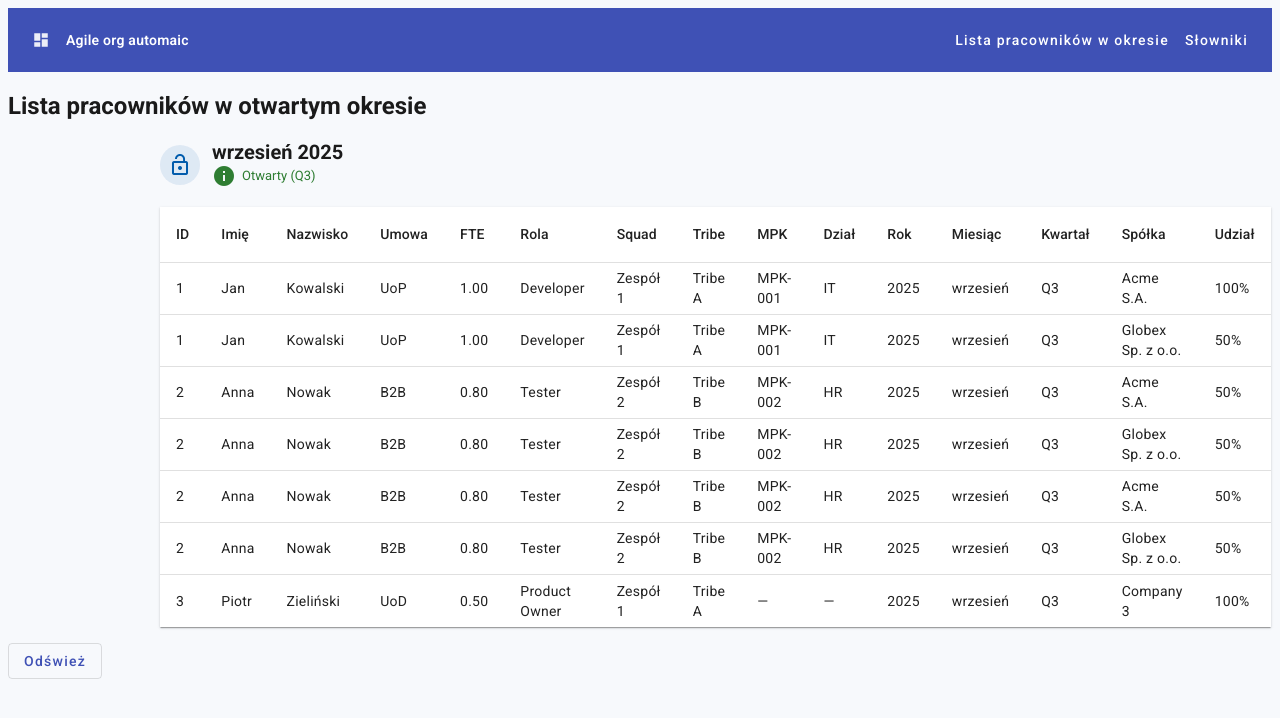
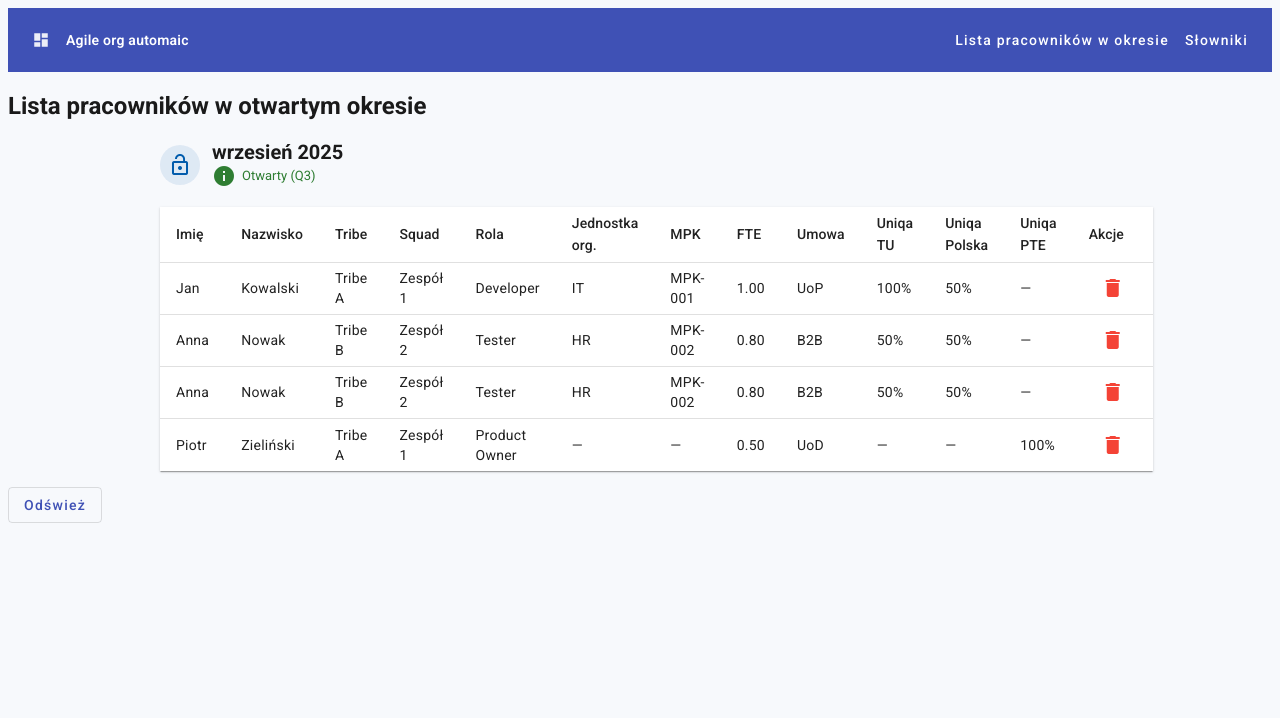
Before and after one commit to Kawczyn/agile-org-automatic, an Angular app: page /okres in a window 1280 px wide. Shown: the top 718 px of the page. Built offline with nearby package versions, Linux system fonts and the light colour scheme.

Commit message:
fix table employes

```diff
--- a/src/app/periods/open-period-page.component.html
+++ b/src/app/periods/open-period-page.component.html
@@ -1,7 +1,7 @@
 <section class="open-period-page">
   <h2 class="page-title">Lista pracowników w otwartym okresie</h2>
   <div class="page-content">
-    <app-open-period-viewer [period]="period()"></app-open-period-viewer>
+  <app-open-period-viewer [period]="period()" (delete)="onDelete($event)"></app-open-period-viewer>
   </div>
   <div class="page-actions">
     <button mat-stroked-button color="primary" (click)="reload()">Odśwież</button>
--- a/src/app/periods/open-period-page.component.ts
+++ b/src/app/periods/open-period-page.component.ts
@@ -60,4 +60,21 @@ export class OpenPeriodPageComponent implements OnInit {
         error: (e) => this.error.set(String(e?.message ?? e)),
       });
   }
+
+  onDelete(evt: { employeeId: number; assignmentId?: number | null }) {
+    const current = this.period();
+    if (!current) return;
+    const updated = {
+      ...current,
+      employees: (current.employees ?? []).map(e => {
+        if (e.id !== evt.employeeId) return e;
+        // Jeśli brak assignmentId -> usuń pracownika
+        if (!evt.assignmentId) return null;
+        const remainingAssignments = (e.assignments ?? []).filter(a => a.id !== evt.assignmentId);
+        if (remainingAssignments.length === 0) return null;
+        return { ...e, assignments: remainingAssignments };
+      }).filter(e => e != null) as any[]
+    } as typeof current;
+    this.period.set(updated);
+  }
 }
--- a/src/app/periods/open-period-viewer.component.html
+++ b/src/app/periods/open-period-viewer.component.html
@@ -21,81 +21,79 @@
 
     <ng-container *ngIf="period as p">
       <div class="employees" *ngIf="dictsReady; else loadingDicts">
-        <table mat-table [dataSource]="flattenedRows()" class="mat-elevation-z1 employees-table">
-          <ng-container matColumnDef="id">
-            <th mat-header-cell *matHeaderCellDef> ID </th>
-            <td mat-cell *matCellDef="let r"> {{ r.id }} </td>
-          </ng-container>
-
+  <table mat-table [dataSource]="flattenedRows()" class="mat-elevation-z1 employees-table">
+          <!-- Imię -->
           <ng-container matColumnDef="firstName">
             <th mat-header-cell *matHeaderCellDef> Imię </th>
             <td mat-cell *matCellDef="let r"> {{ r.firstName || '—' }} </td>
           </ng-container>
 
+          <!-- Nazwisko -->
           <ng-container matColumnDef="lastName">
             <th mat-header-cell *matHeaderCellDef> Nazwisko </th>
             <td mat-cell *matCellDef="let r"> {{ r.lastName || '—' }} </td>
           </ng-container>
 
+          <!-- Tribe -->
+          <ng-container matColumnDef="tribe">
+            <th mat-header-cell *matHeaderCellDef> Tribe </th>
+            <td mat-cell *matCellDef="let r"> {{ tribeNameForSquad(r.assignment?.squadId) || '—' }} </td>
+          </ng-container>
+
+          <!-- Squad -->
+            <ng-container matColumnDef="squad">
+              <th mat-header-cell *matHeaderCellDef> Squad </th>
+              <td mat-cell *matCellDef="let r"> {{ squadName(r.assignment?.squadId) }} </td>
+            </ng-container>
+
+          <!-- Rola -->
+          <ng-container matColumnDef="role">
+            <th mat-header-cell *matHeaderCellDef> Rola </th>
+            <td mat-cell *matCellDef="let r"> {{ roleName(r.assignment?.roleId) }} </td>
+          </ng-container>
+
+          <!-- Jednostka organizacyjna (department) -->
+          <ng-container matColumnDef="department">
+            <th mat-header-cell *matHeaderCellDef> Jednostka org. </th>
+            <td mat-cell *matCellDef="let r"> {{ departmentName(r.assignment?.departmentId) }} </td>
+          </ng-container>
+
+          <!-- MPK -->
+          <ng-container matColumnDef="mpk">
+            <th mat-header-cell *matHeaderCellDef> MPK </th>
+            <td mat-cell *matCellDef="let r"> {{ mpkName(r.assignment?.mpkId) }} </td>
+          </ng-container>
+
+          <!-- FTE -->
+          <ng-container matColumnDef="fte">
+            <th mat-header-cell *matHeaderCellDef> FTE </th>
+            <td mat-cell *matCellDef="let r"> {{ fteText(r.assignment?.fte) }} </td>
+          </ng-container>
+
+          <!-- Format zatrudnienia (contractType) -->
           <ng-container matColumnDef="contractType">
             <th mat-header-cell *matHeaderCellDef> Umowa </th>
             <td mat-cell *matCellDef="let r"> {{ r.assignment?.contractType || '—' }} </td>
           </ng-container>
 
-          <ng-container matColumnDef="fte">
-            <th mat-header-cell *matHeaderCellDef> FTE </th>
-            <td mat-cell *matCellDef="let r"> {{ fteText(r.assignment?.fte) }} </td>
+          <ng-container matColumnDef="periodId">
+            <th mat-header-cell *matHeaderCellDef class="hidden-col">Period</th>
+            <td mat-cell *matCellDef="let r" class="hidden-col"> {{ r.assignment?.periodId ?? period?.id ?? '—' }} </td>
           </ng-container>
 
-          <ng-container matColumnDef="role">
-            <th mat-header-cell *matHeaderCellDef> Rola </th>
-            <td mat-cell *matCellDef="let r"> {{ roleName(r.assignment?.roleId) }} </td>
+          <!-- Dynamiczne kolumny spółek (pivot) -->
+          <ng-container *ngFor="let cid of companyIds" [matColumnDef]="'company_'+cid">
+            <th mat-header-cell *matHeaderCellDef> {{ companyName(cid) }} </th>
+            <td mat-cell *matCellDef="let r"> {{ shareForCompany(r.assignment, cid) }} </td>
           </ng-container>
 
-          <ng-container matColumnDef="squad">
-            <th mat-header-cell *matHeaderCellDef> Squad </th>
-            <td mat-cell *matCellDef="let r"> {{ squadName(r.assignment?.squadId) }} </td>
-          </ng-container>
-
-          <ng-container matColumnDef="tribe">
-            <th mat-header-cell *matHeaderCellDef> Tribe </th>
-            <td mat-cell *matCellDef="let r"> {{ tribeNameForSquad(r.assignment?.squadId) || '—' }} </td>
-          </ng-container>
-
-
-          <ng-container matColumnDef="mpk">
-            <th mat-header-cell *matHeaderCellDef> MPK </th>
-            <td mat-cell *matCellDef="let r"> {{ mpkName(r.assignment?.mpkId) }} </td>
-          </ng-container>
-
-          <ng-container matColumnDef="department">
-            <th mat-header-cell *matHeaderCellDef> Dział </th>
-            <td mat-cell *matCellDef="let r"> {{ departmentName(r.assignment?.departmentId) }} </td>
-          </ng-container>
-
-          <ng-container matColumnDef="year">
-            <th mat-header-cell *matHeaderCellDef> Rok </th>
-            <td mat-cell *matCellDef="let r"> {{ period?.year ?? '—' }} </td>
-          </ng-container>
-
-          <ng-container matColumnDef="month">
-            <th mat-header-cell *matHeaderCellDef> Miesiąc </th>
-            <td mat-cell *matCellDef="let r"> {{ monthName(period?.month) || '—' }} </td>
-          </ng-container>
-
-          <ng-container matColumnDef="quarter">
-            <th mat-header-cell *matHeaderCellDef> Kwartał </th>
-            <td mat-cell *matCellDef="let r"> Q{{ period?.quarter ?? '—' }} </td>
-          </ng-container>
-
-          <ng-container matColumnDef="company">
-            <th mat-header-cell *matHeaderCellDef> Spółka </th>
-            <td mat-cell *matCellDef="let r"> {{ companyName(r.companyId) }} </td>
-          </ng-container>
-
-          <ng-container matColumnDef="companyShare">
-            <th mat-header-cell *matHeaderCellDef> Udział </th>
-            <td mat-cell *matCellDef="let r"> {{ companyShare(r.assignment, r.companyId) }} </td>
+          <ng-container matColumnDef="actions">
+            <th mat-header-cell *matHeaderCellDef> Akcje </th>
+            <td mat-cell *matCellDef="let r">
+              <button mat-icon-button color="warn" (click)="deleteRow(r)" aria-label="Usuń">
+                <mat-icon>delete</mat-icon>
+              </button>
+            </td>
           </ng-container>
 
           <tr mat-header-row *matHeaderRowDef="displayedColumns"></tr>
--- a/src/app/periods/open-period-viewer.component.scss
+++ b/src/app/periods/open-period-viewer.component.scss
@@ -1,3 +1,7 @@
+/* Ukryta kolumna powiązania okresu */
+th.hidden-col, td.hidden-col {
+  display: none;
+}
 
 .period {
   max-width: 960px;
--- a/src/app/periods/open-period-viewer.component.ts
+++ b/src/app/periods/open-period-viewer.component.ts
@@ -1,4 +1,4 @@
-import { ChangeDetectionStrategy, ChangeDetectorRef, Component, Input, OnInit, inject } from '@angular/core';
+import { ChangeDetectionStrategy, ChangeDetectorRef, Component, Input, OnInit, inject, Output, EventEmitter } from '@angular/core';
 import { CommonModule } from '@angular/common';
 import { MatIconModule } from '@angular/material/icon';
 import { MatTableModule } from '@angular/material/table';
@@ -17,9 +17,12 @@ import { forkJoin, take } from 'rxjs';
 })
 export class OpenPeriodViewerComponent implements OnInit {
   @Input() period?: PeriodWithEmployeesDto | null;
-  displayedColumns = [
-    'id','firstName','lastName','contractType','fte','role','squad','tribe','mpk','department','year','month','quarter','company','companyShare'
+  @Output() delete = new EventEmitter<{ employeeId: number; assignmentId?: number | null }>();
+  private baseColumns: string[] = [
+    'firstName','lastName','tribe','squad','role','department','mpk','fte','contractType','periodId'
   ];
+  displayedColumns: string[] = [...this.baseColumns, 'actions'];
+  companyIds: number[] = [];
   displayedColumnsPeriod = ['id', 'year', 'month', 'quarter', 'isClosed'];
 
   private readonly dicts = inject(DictionariesService);
@@ -51,6 +54,9 @@ export class OpenPeriodViewerComponent implements OnInit {
         mpks?.forEach(m => { if (m?.id != null) this.mpksById.set(m.id, m.name ?? String(m.id)); });
         departments?.forEach(d => { if (d?.id != null) this.departmentsById.set(d.id, d.name ?? String(d.id)); });
         companies?.forEach(c => { if (c?.id != null) this.companiesById.set(c.id, c.name ?? `Company ${c.id}`); });
+        this.companyIds = (companies ?? []).map(c => c.id!).sort((a,b)=>a-b);
+        // Odtwórz listę kolumn: bazowe + dynamiczne kolumny spółek + actions
+        this.displayedColumns = [...this.baseColumns, ...this.companyIds.map(id => `company_${id}`), 'actions'];
         // Po zapełnieniu map oznacz słowniki jako gotowe.
         this.dictsReady = true;
         if (!this.dictsLogged) {
@@ -105,31 +111,22 @@ export class OpenPeriodViewerComponent implements OnInit {
     return this.period?.employees ?? [];
   }
 
-  // Zwraca wiersze zduplikowane per assignment i per company
+  // Wiersz per assignment (pivot kolumn spółek w poziomie)
   flattenedRows() {
     const rows: Array<{
       id: number;
       firstName?: string | null;
       lastName?: string | null;
       assignment: any | null;
-      companyId?: number | null;
     }> = [];
-
     for (const e of this.employees()) {
       const assigns = e.assignments ?? [];
       if (assigns.length === 0) {
-        rows.push({ id: e.id, firstName: e.firstName, lastName: e.lastName, assignment: null, companyId: null });
+        rows.push({ id: e.id, firstName: e.firstName, lastName: e.lastName, assignment: null });
         continue;
       }
       for (const a of assigns) {
-        const comps = a.companies ?? [];
-        if (comps.length === 0) {
-          rows.push({ id: e.id, firstName: e.firstName, lastName: e.lastName, assignment: a, companyId: null });
-          continue;
-        }
-        for (const c of comps) {
-          rows.push({ id: e.id, firstName: e.firstName, lastName: e.lastName, assignment: a, companyId: c.companyId });
-        }
+        rows.push({ id: e.id, firstName: e.firstName, lastName: e.lastName, assignment: a });
       }
     }
     return rows;
@@ -181,13 +178,13 @@ export class OpenPeriodViewerComponent implements OnInit {
   }
 
   companyName(id?: number | null): string {
-    if (id == null) return 'Company —';
+    if (id == null) return '';
     const key = Number(id);
     return this.companiesById.get(key) ?? `Company ${id}`;
   }
 
-  companyShare(a: { companies?: { companyId: number; share: number }[] | null } | null, companyId?: number | null): string {
-    if (!a || companyId == null) return '—';
+  shareForCompany(a: { companies?: { companyId: number; share: number }[] | null } | null, companyId: number): string {
+    if (!a) return '—';
     const found = (a.companies ?? []).find(c => c.companyId === companyId);
     if (!found) return '—';
     const share = Number(found.share);
@@ -202,4 +199,11 @@ export class OpenPeriodViewerComponent implements OnInit {
     if (Number.isNaN(n)) return '—';
     return n.toFixed(2).replace(/\.00$/, '.00');
   }
+
+  deleteRow(row: { id: number; assignment: any | null }) {
+    this.delete.emit({
+      employeeId: row.id,
+      assignmentId: row.assignment?.id ?? null
+    });
+  }
 }
--- a/src/app/services/mocks/dictionaries.mock.service.ts
+++ b/src/app/services/mocks/dictionaries.mock.service.ts
@@ -22,8 +22,9 @@ export class MockDictionariesService {
   ]);
 
   private companies$ = new BehaviorSubject<CompanyDto[]>([
-    { id: 1, name: 'Acme S.A.' },
-    { id: 2, name: 'Globex Sp. z o.o.' },
+    { id: 1, name: 'Uniqa TU' },
+    { id: 2, name: 'Uniqa Polska' },
+    { id: 3, name: 'Uniqa PTE' },
   ]);
 
   private tribes$ = new BehaviorSubject<TribeDto[]>([
```
Also changed, not shown: src/app/services/mocks/periods.mock.service.ts (+5 -5 lines).
